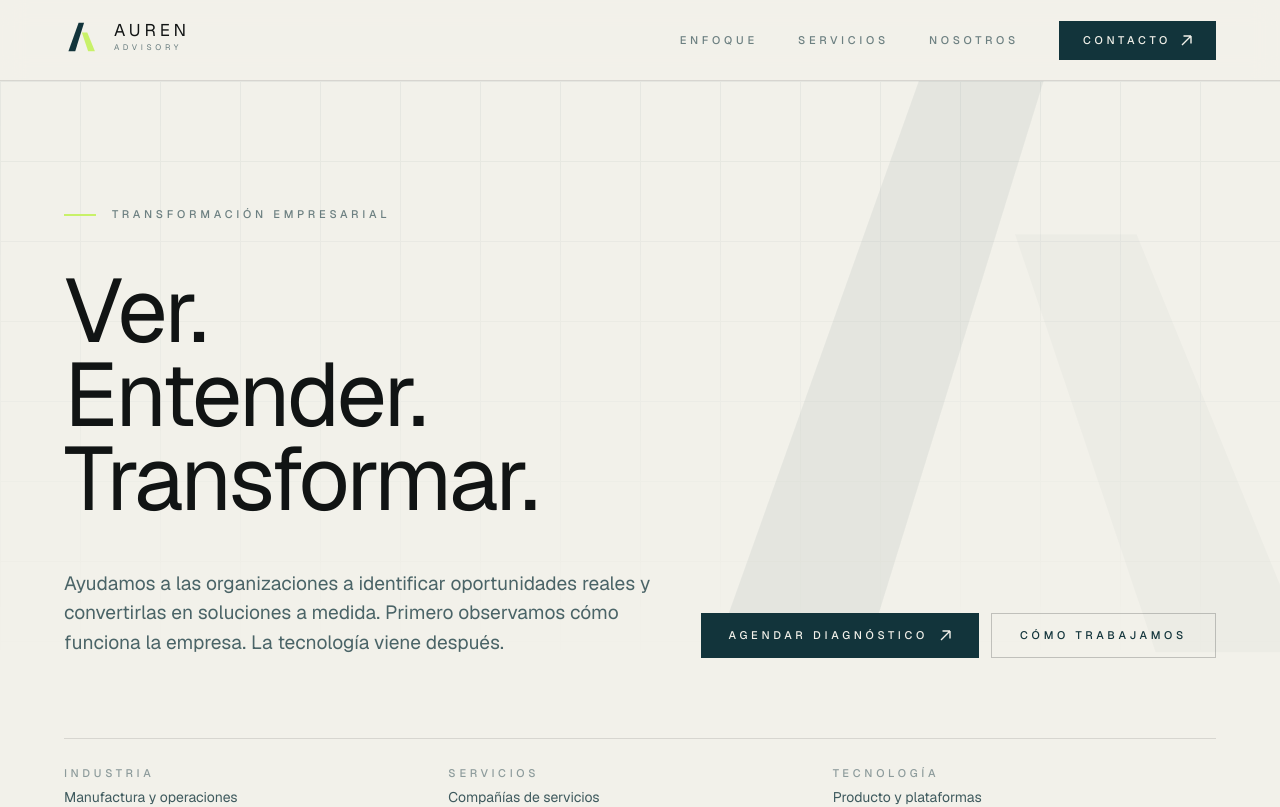
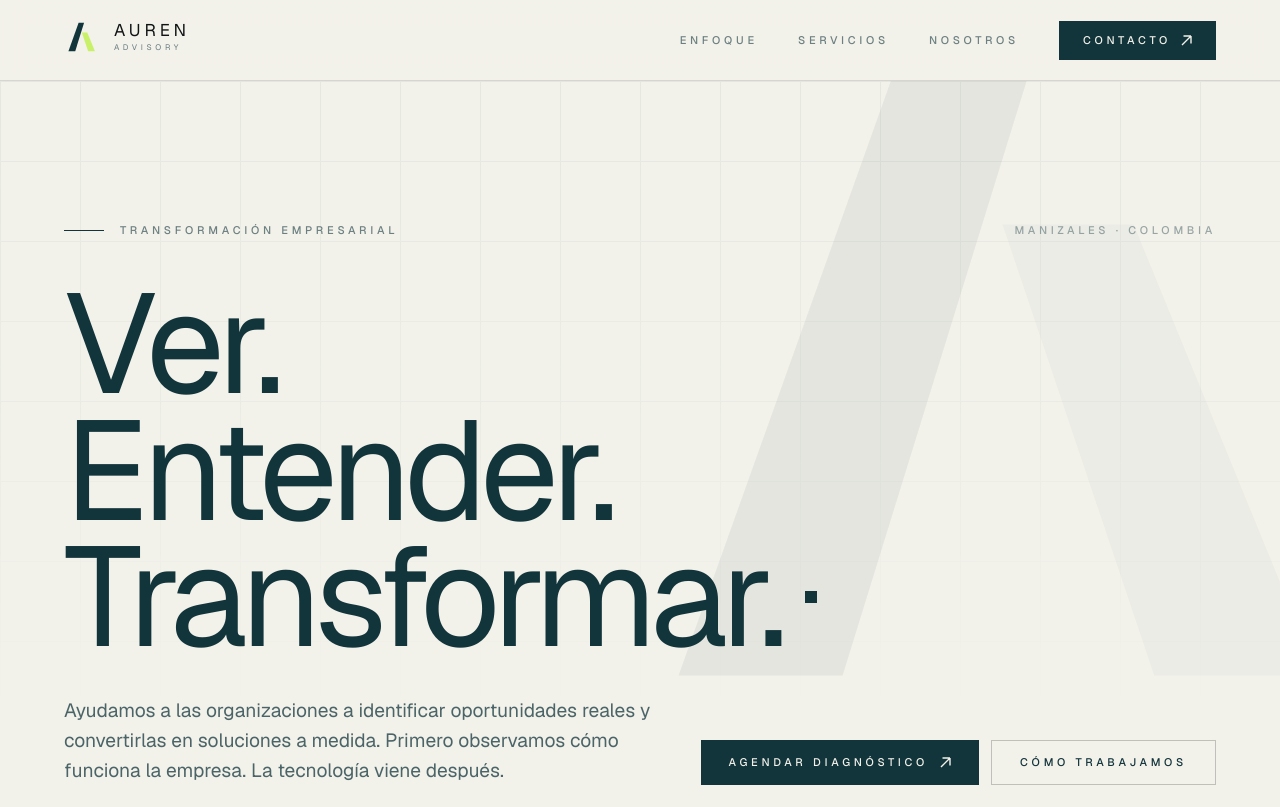
Before and after one commit to cdgutierrez456/auren-advisory-webpage, a Next.js app: page / in a window 1280 px wide. Shown: the top 807 px of the page. Built offline with nearby package versions, Linux system fonts and the light colour scheme.

Commit message:
Rediseña la home: hero, servicios y sistema visual

```diff
--- a/src/app/globals.css
+++ b/src/app/globals.css
@@ -30,6 +30,9 @@
   --font-mono: var(--font-geist-mono), ui-monospace, monospace;
 
   /* Escala editorial: display fluido, sin breakpoints por tamaño */
+  --text-mega: clamp(3.25rem, 11vw, 9rem);
+  --text-mega--line-height: 0.9;
+  --text-mega--letter-spacing: -0.045em;
   --text-display: clamp(2.75rem, 7vw, 6.5rem);
   --text-display--line-height: 0.94;
   --text-display--letter-spacing: -0.03em;
@@ -92,13 +95,41 @@ body {
   background: var(--color-ivory);
   color: var(--color-ink);
   font-family: var(--font-sans);
+  font-feature-settings: "ss01", "cv01";
   -webkit-font-smoothing: antialiased;
   text-rendering: optimizeLegibility;
+  caret-color: var(--color-lime);
 }
 
 ::selection {
   background: var(--color-lime);
   color: var(--color-ink);
+}
+
+/* Cifras alineadas en cualquier dato tabular (metas, hechos, índices). */
+.tnum {
+  font-variant-numeric: tabular-nums;
+  font-feature-settings: "tnum";
+}
+
+/* Scrollbar tematizada: la superficie del navegador también lleva la marca. */
+@supports selector(::-webkit-scrollbar) {
+  * {
+    scrollbar-width: thin;
+    scrollbar-color: var(--color-deep) transparent;
+  }
+  ::-webkit-scrollbar {
+    width: 10px;
+    height: 10px;
+  }
+  ::-webkit-scrollbar-thumb {
+    background: color-mix(in srgb, var(--color-deep) 70%, transparent);
+    border: 2px solid var(--color-ivory);
+    border-radius: 999px;
+  }
+  ::-webkit-scrollbar-thumb:hover {
+    background: var(--color-deep);
+  }
 }
 
 :focus-visible {
--- a/src/components/sections/hero.tsx
+++ b/src/components/sections/hero.tsx
@@ -2,32 +2,42 @@ import { Mark } from "@/components/logo";
 import { Arrow, Button } from "@/components/ui";
 import { hero, site } from "@/content/site";
 
+/**
+ * Apertura. El posicionamiento se lee en una línea, el lema ocupa la escala
+ * mayor de la página y la acción vive arriba, a la vista. El símbolo El Vértice
+ * entra sobredimensionado y recortado: perspectiva, no decoración.
+ */
 export function Hero() {
   return (
     <section className="relative isolate overflow-hidden bg-ivory">
-      {/* Capa de análisis: decorativa, se desvanece hacia el contenido */}
       <div
         aria-hidden
-        className="grid-layer pointer-events-none absolute inset-0 text-deep [mask-image:linear-gradient(to_bottom,black,transparent_75%)]"
+        className="grid-layer pointer-events-none absolute inset-0 text-deep [mask-image:linear-gradient(to_bottom,black,transparent_72%)]"
       />
-      {/* El símbolo, sobredimensionado y recortado por el borde: perspectiva */}
       <Mark
-        size={760}
+        size={820}
         tone="lime-bg"
-        className="pointer-events-none absolute -right-40 -top-32 opacity-[0.055] md:-right-24"
+        className="pointer-events-none absolute -right-48 -top-40 opacity-[0.06] md:-right-28"
       />
 
-      <div className="shell relative flex min-h-[88svh] flex-col justify-between gap-20 pb-16 pt-24 md:pt-32">
-        <div className="flex flex-col gap-12">
+      <div className="shell relative flex min-h-[92svh] flex-col justify-between gap-16 pb-14 pt-28 md:pt-36">
+        <div className="flex flex-col gap-11">
+          <div className="flex items-start justify-between gap-6">
             <div className="flex items-center gap-4">
-            <span className="h-0.5 w-8 bg-lime" />
+              <span className="h-px w-10 bg-deep" />
               <span className="label text-deep/60">{hero.eyebrow}</span>
             </div>
+            <span className="label hidden text-deep/40 sm:block">Manizales · Colombia</span>
+          </div>
 
-          <h1 className="text-display font-normal">
-            {hero.title.map((word) => (
-              <span key={word} className="block">
-                {word}
+          <div className="flex flex-col gap-9">
+            <h1 className="text-mega font-normal text-deep">
+              {hero.title.map((word, i) => (
+                <span key={word} className="flex items-center gap-6">
+                  <span className="block">{word}</span>
+                  {i === hero.title.length - 1 ? (
+                    <span aria-hidden className="hidden h-3 w-3 shrink-0 bg-deep sm:block" />
+                  ) : null}
                 </span>
               ))}
             </h1>
@@ -44,10 +54,16 @@ export function Hero() {
               </div>
             </div>
           </div>
+        </div>
 
-        <dl className="grid gap-px border-t border-rule pt-px sm:grid-cols-3">
-          {hero.meta.map((m) => (
-            <div key={m.k} className="flex flex-col gap-2 py-7 pr-8">
+        <dl className="grid border-t border-rule sm:grid-cols-3">
+          {hero.meta.map((m, i) => (
+            <div
+              key={m.k}
+              className={`flex flex-col gap-2.5 py-7 pr-8 ${
+                i > 0 ? "border-rule sm:border-l sm:pl-8" : ""
+              }`}
+            >
               <dt className="label text-deep/45">{m.k}</dt>
               <dd className="text-sm text-deep/80">{m.v}</dd>
             </div>
--- a/src/components/sections/productos.tsx
+++ b/src/components/sections/productos.tsx
@@ -1,38 +1,58 @@
 import Link from "next/link";
 import { Mark } from "@/components/logo";
 import { Arrow, Button, Headline, Section, SectionHead } from "@/components/ui";
-import { services } from "@/content/site";
+import { phases, services } from "@/content/site";
+
+/** Fase a la que pertenece cada servicio (la primera que lo referencia). */
+const phaseOf = (slug: string) =>
+  phases.find((p) => p.services.includes(slug))?.title ?? "";
 
 export function Productos() {
   return (
     <Section id="servicios" tone="paper">
-      <SectionHead index="03" label="Arquitectura de servicios">
+      <SectionHead label="Servicios">
         <Headline className="text-deep">Un solo sistema. Ocho puertas de entrada.</Headline>
         <p className="mt-6 max-w-xl text-pretty leading-relaxed text-deep/65">
           Cada servicio resuelve una etapa distinta, pero todos pertenecen a la misma firma y
-          comparten método, lenguaje y forma de medir.
+          comparten método, lenguaje y forma de medir. Entra por donde su empresa lo necesita.
         </p>
       </SectionHead>
 
       <div className="grid gap-px border-y border-rule bg-rule">
-        {services.map((s) => (
+        {services.map((s, i) => (
           <Link
             key={s.slug}
             href={`/servicios/${s.slug}`}
-            className="group grid gap-4 bg-paper py-9 transition-colors duration-500 hover:bg-ivory md:grid-cols-[auto_15rem_1fr_auto] md:items-baseline md:gap-10 md:px-6"
+            className="group grid gap-x-8 gap-y-4 bg-paper py-8 transition-colors duration-500 hover:bg-ivory md:grid-cols-[3.5rem_15rem_1fr_11rem] md:items-baseline md:px-6"
           >
-            <Mark
-              size={22}
-              className="shrink-0 opacity-30 transition-opacity duration-500 group-hover:opacity-100"
-            />
-            <h3 className="wordmark text-sm uppercase text-deep">{s.name}</h3>
+            <div className="flex items-center gap-3 md:flex-col md:items-start md:gap-4">
+              <span className="tnum font-mono text-xs text-deep/30">
+                {String(i + 1).padStart(2, "0")}
+              </span>
+              <Mark
+                size={20}
+                className="shrink-0 opacity-25 transition-opacity duration-500 group-hover:opacity-100"
+              />
+            </div>
+
+            <div className="flex flex-col gap-2">
+              <h3 className="wordmark text-sm uppercase text-deep">{s.name}</h3>
+              <span className="label text-deep/40">{s.kind}</span>
+            </div>
+
             <p className="max-w-xl text-pretty text-sm leading-relaxed text-deep/65">
               {s.summary}
             </p>
-            <span className="label flex items-center gap-3 whitespace-nowrap text-deep/40 transition-colors group-hover:text-deep">
-              {s.kind}
-              <Arrow className="-translate-x-1 opacity-0 transition-all duration-500 ease-out-quint group-hover:translate-x-0 group-hover:opacity-100" />
-            </span>
+
+            <div className="flex items-baseline justify-between gap-4 md:flex-col md:items-end md:gap-2">
+              <span className="label whitespace-nowrap text-deep/45 transition-colors group-hover:text-deep">
+                {phaseOf(s.slug)}
+              </span>
+              <span className="flex items-center gap-2 text-xs text-deep/45">
+                {s.duration}
+                <Arrow className="-translate-x-1 opacity-0 transition-all duration-500 ease-out-quint group-hover:translate-x-0 group-hover:opacity-100" />
+              </span>
+            </div>
           </Link>
         ))}
       </div>
--- a/src/components/ui.tsx
+++ b/src/components/ui.tsx
@@ -31,30 +31,31 @@ export function Section({
   );
 }
 
-/** Encabezado de sección: índice, título y regla, como en el manual de marca. */
+/**
+ * Encabezado de sección: etiqueta con trazo lima y titular. El titular manda;
+ * ya no hay numerito de sección (era ruido, no información).
+ * `index` se mantiene en el tipo por compatibilidad de llamadas, sin renderizarse.
+ */
 export function SectionHead({
-  index,
   label,
   invert = false,
   /** Para encabezados dentro de una columna, donde el aire de sección sobra. */
   tight = false,
   children,
 }: {
-  index: string;
+  index?: string;
   label: string;
   invert?: boolean;
   tight?: boolean;
   children?: ReactNode;
 }) {
   return (
-    <header className={`reveal ${tight ? "mb-8" : "mb-16 md:mb-24"}`}>
-      <div className="flex items-baseline gap-5">
-        <span className={`label ${invert ? "text-lime" : "text-deep/50"}`}>
-          {index} — {label}
-        </span>
-        <span className={`h-px flex-1 ${invert ? "bg-rule-invert" : "bg-rule"}`} />
+    <header className={`reveal ${tight ? "mb-8" : "mb-14 md:mb-20"}`}>
+      <div className="flex items-center gap-4">
+        <span className={`h-px w-10 shrink-0 ${invert ? "bg-lime" : "bg-deep"}`} />
+        <span className={`label ${invert ? "text-lime" : "text-deep/55"}`}>{label}</span>
       </div>
-      {children ? <div className="mt-8 max-w-3xl">{children}</div> : null}
+      {children ? <div className="mt-7 max-w-3xl">{children}</div> : null}
     </header>
   );
 }
```
Also changed, not shown: src/app/layout.tsx (+14 -0 lines). Lines whose indentation alone changed are shown as unchanged.
